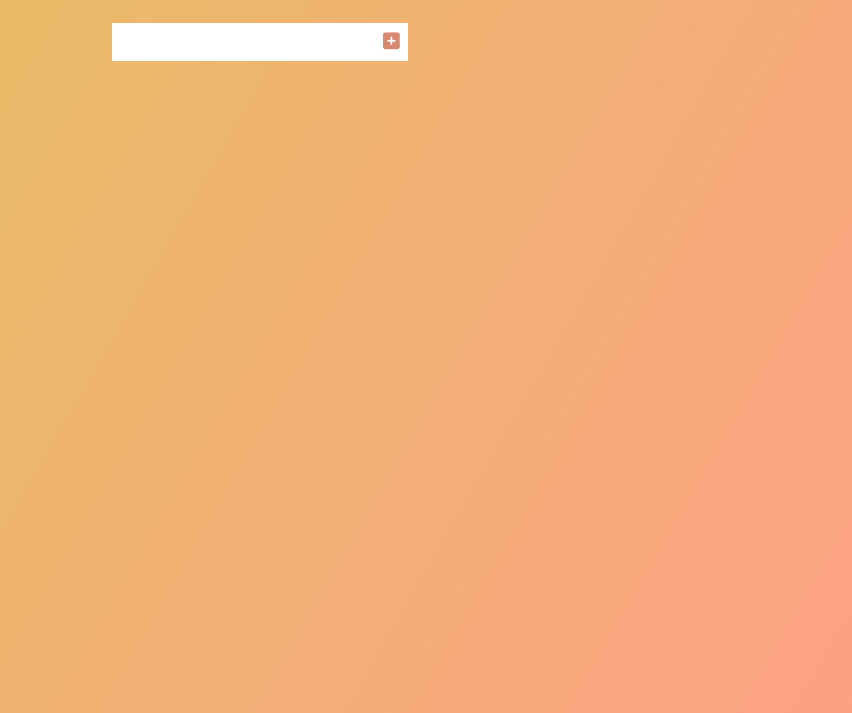
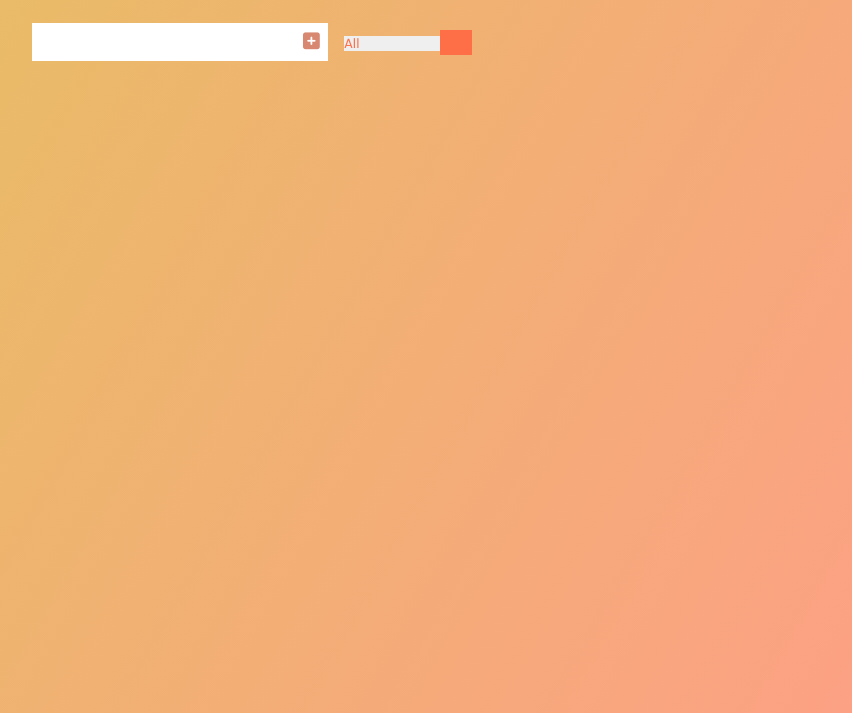
Before and after one commit to Se7ss/JsTodolist, a plain HTML site: page index.html in a window 1280 px wide. Shown: the part 87-800 px from the top of the page, without its empty margins (380-1232 px from the left). Drawn offline with Linux system fonts and the light colour scheme.

Commit message:
Added select filter option for tasks

```diff
--- a/app.js
+++ b/app.js
@@ -3,13 +3,18 @@
 const todoInput = document.querySelector(".todo-input");
 const todoBtn = document.querySelector(".todo-button");
 const todoList = document.querySelector(".todo-list");
+const filterOption = document.querySelector(".filter-todo")
+
+
 
 
 //Event listeners
 todoBtn.addEventListener('click', addTodo);
 todoList.addEventListener('click', checkDelete);
+filterOption.addEventListener('click', filterTodo)
+
+
 //Functions
-
 function addTodo(event) {
     event.preventDefault();
     let input = todoInput.value;
@@ -61,3 +66,33 @@ function checkDelete(e) {
     }
 
 }
+
+function filterTodo(e) {
+
+    const todos = todoList.childNodes;
+    // console.log(todos);
+
+    todos.forEach(function (todo) {
+
+        // if (todo..contains('completed'))
+        if (e.target.value == 'all') {
+
+            todo.style.display = 'flex';
+
+        }
+        else if (e.target.value === 'completed' && todo.classList.contains('todo-completed')) {
+
+            todo.style.display = 'flex';
+        } else if (e.target.value === 'uncompleted' && !todo.classList.contains('todo-completed')) {
+
+            todo.style.display = 'flex';
+        } else {
+
+            todo.style.display = 'none';
+        }
+    })
+
+
+
+
+}
--- a/index.html
+++ b/index.html
@@ -23,20 +23,22 @@
     <header>
       <h1>Jacks Todo List</h1>
     </header>
+
     <form>
       <input type="text" name="" id="" class="todo-input" />
       <button class="todo-button" type="submit">
         <i class="fas fa-plus-square"></i>
       </button>
+      <div class="select">
+        <select name="todos" class="filter-todo">
+          <option value="all">All</option>
+          <option value="completed">Completed</option>
+          <option value="uncompleted">uncompleted</option>
+        </select>
+      </div>
     </form>
     <div class="todo-container">
-      <ul class="todo-list">
-        <!-- <div class="todo">
-              <li class="todo-item"></li>
-              <button class='checked-button'></button>
-              <button class='trashbutton'><i></i></button>
-            </div> -->
-      </ul>
+      <ul class="todo-list"></ul>
     </div>
     <script src="app.js"></script>
   </body>
--- a/style.css
+++ b/style.css
@@ -104,3 +104,39 @@ form button:hover {
   transform: translateY(8rem) rotateZ(20deg);
   opacity: 0;
 }
+
+/*CUSTOM SELECTOR */
+select {
+  -webkit-appearance: none;
+  -moz-appearance: none;
+  -ms-appearance: none;
+  appearance: none;
+  outline: 0;
+  box-shadow: none;
+  border: 0 !important;
+  background-image: none;
+}
+
+/* Custom Select */
+.select {
+  margin: 1rem;
+  position: relative;
+  overflow: hidden;
+}
+select {
+  color: #ff6f47;
+  font-family: "Poppins", sans-serif;
+  cursor: pointer;
+  width: 8rem;
+}
+/* Arrow */
+.select::after {
+  content: "";
+  position: absolute;
+  top: 0;
+  right: 0;
+  padding: 1rem;
+  background: #ff6f47;
+  cursor: pointer;
+  pointer-events: none;
+}
```
